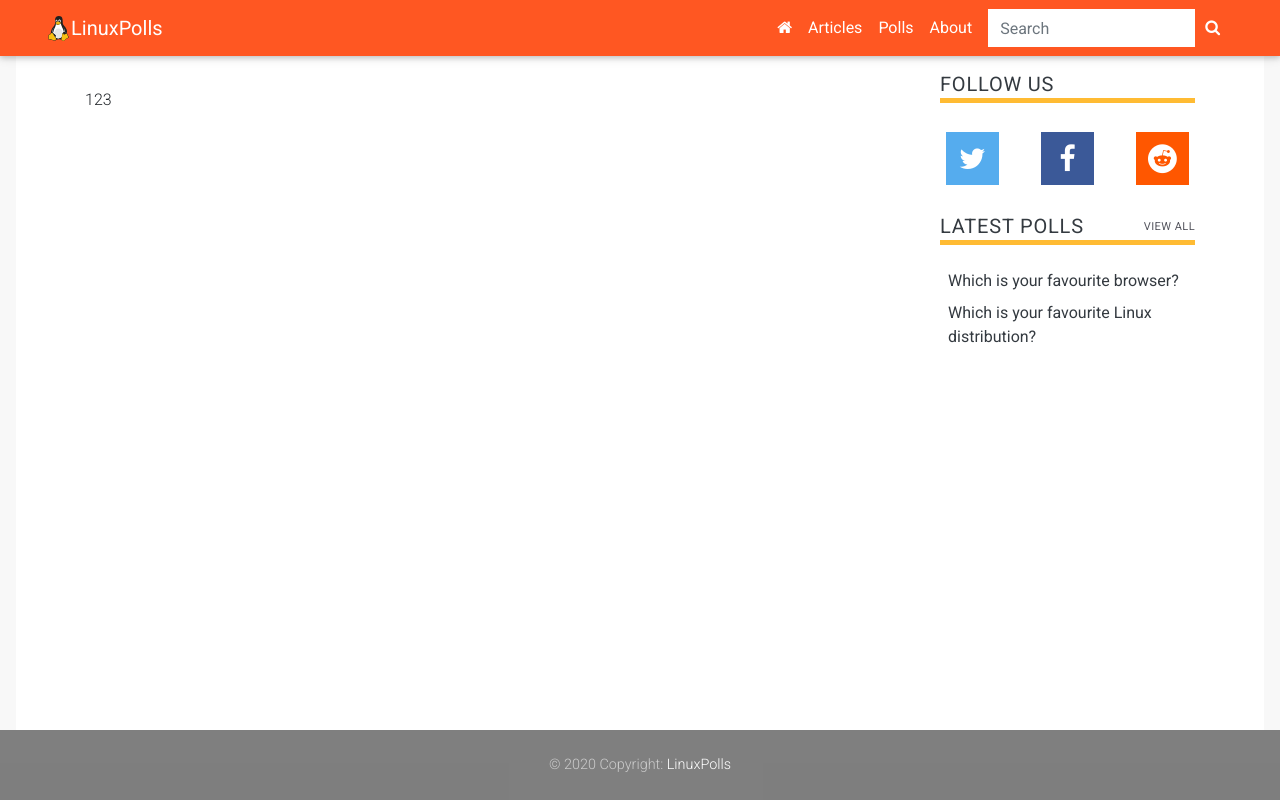
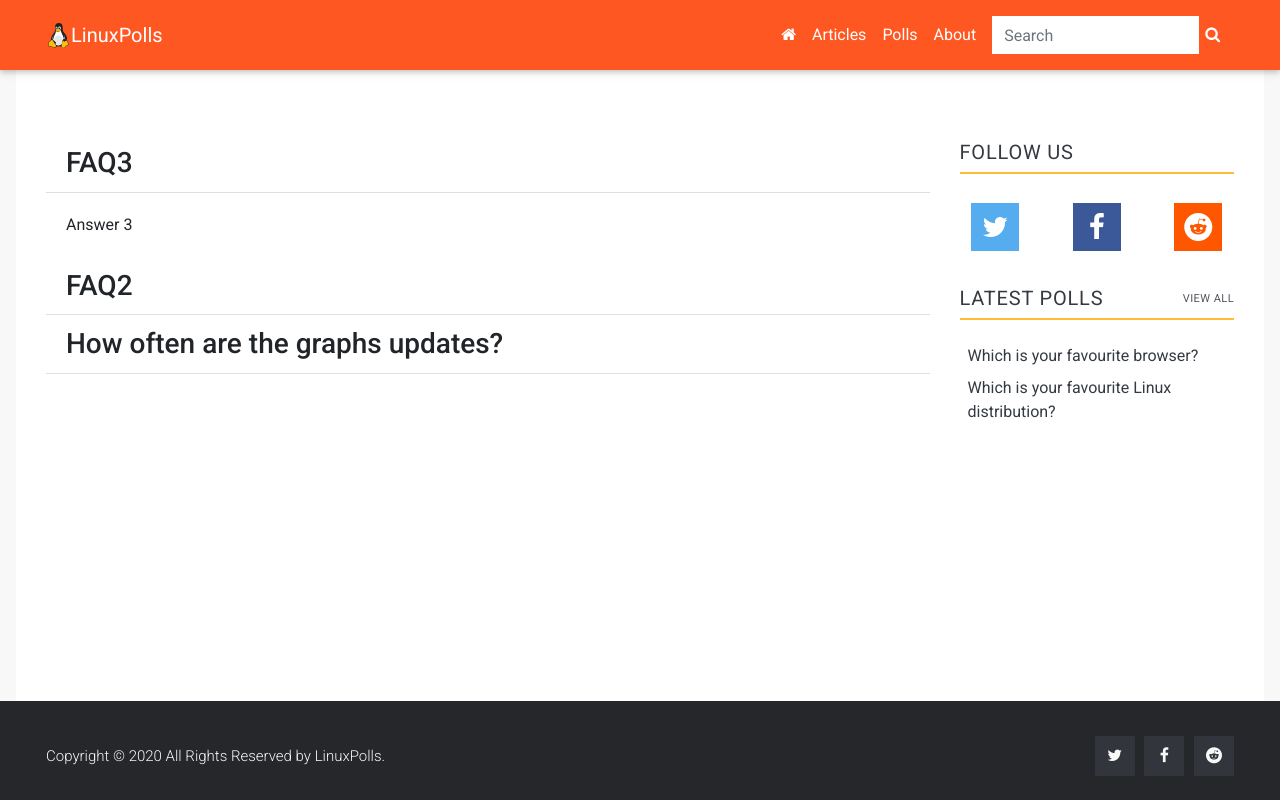
Before and after one commit to gantonayde/linuxpolls, a Django app: page /about/ in a window 1280 px wide. Run offline with Django 3.2, Linux system fonts and the light colour scheme; data comes from the database, SQL or seed files in the repository; both versions use the stored data as it was after the commit; some libraries are stand-ins or nearby versions.

Commit message:
Added About page
Added FAQ section to about page, made 'Polls on focus' disappear if all questions are answered

```diff
--- a/static/css/base.css
+++ b/static/css/base.css
@@ -1,5 +1,6 @@
 :root{
   --main-color: #fb3;
+  --grey-color: #f8f8f8;
 }
 
 * {
@@ -26,7 +27,7 @@ body {
 } */
 
 .side-background-color {
-  background-color: #f8f8f8;
+  background-color: var(--grey-color);
 }
 
 .card {
@@ -43,7 +44,14 @@ body {
   width: 100%;
   height: 100%;
   object-fit: cover;
+  transition: box-shadow 250ms ease-in;
 }
+
+.card-img-top:hover
+{
+  box-shadow: 0 6px 20px 0 rgba(0, 0, 0, 0.19), 0 8px 17px 0 rgba(0, 0, 0, 0.2);
+}
+
 
 .article-body{
   flex: 1 1 auto;
@@ -85,8 +93,11 @@ a.title-link:hover, .all-posts-url:hover{
 
 .title-wrap--line {
     /* border-bottom: 3px solid var(--gray); */
-    padding-top: 0px;
-    border-bottom: var(--main-color) solid 5px;
+    padding-top: 6px;
+    padding-bottom: 6px;
+    /* padding-left: 10px;
+    padding-right: 10px; */
+    border-bottom: 2px solid var(--main-color) ;
 }
 
 .all-posts-url {
@@ -214,32 +225,29 @@ hr.rounded {
 /* SOCIAL MEDIA SHARE BUTTONS */
 
 .social-share-button {
-  padding: 5px;
-  font-size: 20px;
+  font-size: 18px;
+  line-height: 40px;
   width: 40px;
-  line-height: inherit;
+  height: 40px;
   text-align: center;
-  text-decoration: none;
   margin: 5px 2px;
 }
 
 .social-follow-button {
-  padding: 5px;
-  font-size: 28.8px;
-  width: 53.3px;
-  line-height: inherit;
+  font-size: 28px;
+  line-height: 48px;
+  width: 48px;
+  height: 48px;
   text-align: center;
-  text-decoration: none;
   margin: 5px 2px;
 }
 
 .go2comments-button {
-  padding: 5px;
-  font-size: 20px;
-  line-height: inherit;
+  font-size: 18px;
+  line-height: 40px;
+  height: 40px;
   text-align: center;
-  text-decoration: none;
-  margin: 5px 2px;
+  margin: 5px 0px;
 }
 
 
@@ -248,16 +256,17 @@ hr.rounded {
     color: white;
 }
 
-.fa-facebook {
+.fa-facebook-bg {
   background: #3B5998;
   color: white;
 }
 
-.fa-twitter {
+.fa-twitter-bg {
   background: #55ACEE;
   color: white;
 }
-.fa-reddit {
+
+.fa-reddit-bg {
   background: #ff5700;
   color: white;
 }
@@ -267,7 +276,179 @@ hr.rounded {
   color: white;
 }
 
-.fa-instagram {
+.fa-instagram-bg {
   color: white;
   background: radial-gradient(circle at 33% 100%, #fed373 4%, #f15245 30%, #d92e7f 62%, #9b36b7 85%, #515ecf);
 }
+
+
+
+
+.site-footer
+{
+  background-color:#26272b;
+  padding:35px 0 20px;
+  font-size:15px;
+  line-height:24px;
+  color:var(--grey-color);
+}
+.site-footer hr
+{
+  border-top-color:#bbb;
+  opacity:0.5
+}
+.site-footer hr.small
+{
+  margin:20px 0
+}
+.site-footer h6
+{
+  color:#fff;
+  font-size:16px;
+  text-transform:uppercase;
+  margin-top:5px;
+  letter-spacing:2px
+}
+.site-footer a
+{
+  color: var(--grey-color);
+}
+.site-footer a:hover
+{
+  color:white;
+  text-decoration:none;
+}
+.footer-links
+{
+  padding-left:0;
+  list-style:none
+}
+.footer-links li
+{
+  display:block
+}
+.footer-links a
+{
+  color:var(--grey-color)
+}
+.footer-links a:active,.footer-links a:focus,.footer-links a:hover
+{
+  color: white;
+  text-decoration:none;
+}
+.footer-links.inline li
+{
+  display:inline-block
+}
+.site-footer .social-icons
+{
+  text-align:right
+}
+.site-footer .social-icons a
+{
+  width:40px;
+  height:40px;
+  line-height:40px;
+  margin-left:6px;
+  margin-right:0;
+  border-radius:100%;
+  background-color:#33353d
+}
+.copyright-text
+{
+  margin:0
+}
+@media (max-width:991px)
+{
+  .site-footer [class^=col-]
+  {
+    margin-bottom:30px
+  }
+}
+@media (max-width:767px)
+{
+  .site-footer
+  {
+    padding-bottom:0
+  }
+  .site-footer .copyright-text,.site-footer .social-icons
+  {
+    text-align:center
+  }
+}
+.social-icons
+{
+  padding-left:0;
+  margin-bottom:0;
+  list-style:none
+}
+.social-icons li
+{
+  display:inline-block;
+  margin-bottom:4px
+}
+.social-icons li.title
+{
+  margin-right:15px;
+  text-transform:uppercase;
+  color:#96a2b2;
+  font-weight:700;
+  font-size:13px
+}
+.social-icons a{
+  /* background-color:#eceeef;
+  color:#818a91; */
+  font-size:16px;
+  display:inline-block;
+  line-height:44px;
+  width:44px;
+  height:44px;
+  text-align:center;
+  margin-right:8px;
+  border-radius:100%;
+  -webkit-transition:all .2s linear;
+  -o-transition:all .2s linear;
+  transition:all .2s linear
+}
+.social-icons a:active,.social-icons a:focus,.social-icons a:hover
+{
+  color:#fff;
+  background-color:#29aafe
+}
+.social-icons.size-sm a
+{
+  line-height:34px;
+  height:34px;
+  width:34px;
+  font-size:14px
+}
+
+.social-icons .fa-facebook:hover, .social-icons .fa-twitter:hover, .social-icons .fa-reddit:hover {
+  opacity: 1.0;
+}
+
+.social-icons a.facebook:hover
+{
+  background-color:#3b5998
+}
+.social-icons a.twitter:hover
+{
+  background-color:#55ACEE;
+}
+.social-icons a.reddit:hover
+{
+  background-color:#ff5700;
+}
+.social-icons a.instagram:hover
+{
+  background: radial-gradient(circle at 33% 100%, #fed373 4%, #f15245 30%, #d92e7f 62%, #9b36b7 85%, #515ecf);
+}
+@media (max-width:767px)
+{
+  .social-icons li.title
+  {
+    display:block;
+    margin-right:0;
+    font-weight:600
+  }
+}
--- a/static/js/main.js
+++ b/static/js/main.js
@@ -26,17 +26,25 @@ $(".js-vote").click(create_vote);
 var create_vote_complete = function (res, status) {
     if (status == "success") {
         const idData = res.responseJSON.id_data;
+        const pltGraph = JSON.parse(res.responseJSON.plotly_plot);
         var questionId = idData[0].question_id;
-
-        //document.getElementById("form"+questionId).innerHTML = "Thanks for voting!";
+        var pltConfig = {responsive: true};
         display_message("Thank you for voting!", $("#js-vote-msg"+questionId));
         $("#form"+questionId).remove();
 
-
-        const pltGraph = JSON.parse(res.responseJSON.plotly_plot);
-        var config = {responsive: true};
-        Plotly.newPlot("plot-div"+questionId, pltGraph.data, pltGraph.layout, config );
-
+        if ($("#polls-on-focus").length > 0) {
+           // Plotly.newPlot("plot-car"+questionId, pltGraph.data, pltGraph.layout, config );
+            if ($("[id^=form]").length > 0){
+             //   setTimeout(function() { $("#heading"+questionId).remove(); }, 3500);
+                setTimeout(function() { $("#collapse"+questionId).remove(); }, 3500);
+            }
+            else {
+                setTimeout(function() { $("#polls-on-focus").remove(); }, 3500);
+            }
+        }
+        else {
+            Plotly.newPlot("plot-div"+questionId, pltGraph.data, pltGraph.layout, pltConfig );
+        }
     }
     else {
         const idData = res.responseJSON.id_data;
@@ -55,6 +63,7 @@ var display_danger_message = function (msg, elem) {
     var msg_div = $('<div class="alert alert-danger" role="alert"><h4 class="mb-0">' + msg + '</h4></div>');
     elem.append(msg_div).fadeIn('slow').animate({ opacity: 1.0 }, 3000).fadeOut('slow', function () { msg_div.remove(); });
 };
+
 
 function getCookie(name) {
     var cookieValue = null;
--- a/templates/about.html
+++ b/templates/about.html
@@ -2,20 +2,16 @@
 
 {% block content %}
 
-<!-- Articles container -->
-<div class="container">
-    <div class="row">
-      <div class="col-md-9 mt-3 left">
-        123
+
+    <div class="row mt-5">
+      <div class="col-md-9 left">
+        {% include 'widgets/faq.html' %}
       </div>
 
       <div class="col-md-3 float-right">
-        {% block sidebar %}
         {% include 'widgets/sidebar.html' %}
-        {% endblock sidebar %}
       </div>
     </div>
-</div>
-<!-- /Articles container -->
+
 
 {% endblock content %}
--- a/templates/articles/index.html
+++ b/templates/articles/index.html
@@ -4,7 +4,7 @@
 
 <!-- Articles container -->
 <!-- <div class="container"> -->
-    <div class="row mt-3">
+    <div class="row mt-5">
       <div class="col-md-9 left">
         {% include 'articles/list.html' %}
       </div>
--- a/templates/base.html
+++ b/templates/base.html
@@ -24,7 +24,7 @@
             {% include 'widgets/navbar.html' %}
 
             <div class="row m-0 flex-grow-1" >
-                <div class="container-page py-3" style="background-color: white;">
+                <div class="container-page pt-3 pb-4 bg-white">
                     {% block content_header %}
                     <!-- Content Header goes here -->
                     {% endblock content_header %}
--- a/templates/widgets/carousel.html
+++ b/templates/widgets/carousel.html
@@ -20,7 +20,7 @@
                         <div class="col-md" >
                           <div class="card my-3  px-5">
                             <div class="card-body">
-                              <h2 class="card-title text-center">{{question.question_text}}</h2>
+                              <h2 class="card-title text-center title-wrap--line">{{question.question_text}}</h2>
                               <div id="plot-car{{question.id}}">
                                 <script>
                                   const plotlyGraphCar{{ question.id }} = {{ plot.figure | safe }};
--- /dev/null
+++ b/templates/widgets/faq.html
@@ -0,0 +1,28 @@
+
+{% for faq in faqs %}
+
+<div class="card" id="card-faq{{faq.id}}">
+    <div class="card-header bg-white" id="heading{{faq.id}}">
+        <div class="title-wrap mb-0">
+            <h3 class="mb-0 font-weight-slightly-bold">
+                <div style="cursor: pointer;" data-toggle="collapse" data-target="#clp-faq{{faq.id}}"
+                    aria-expanded="true" aria-controls="clp-faq{{faq.id}}">
+                    {{ faq.title }}
+                </div>
+            </h3>
+        </div>
+    </div>
+    {% if forloop.counter == 1 %}
+        <div id="clp-faq{{faq.id}}" class="collapse show js-accordion-collapse" style="width: 100%;"
+            aria-labelledby="h-faq{{faq.id}}">
+    {% else %}
+        <div id="clp-faq{{faq.id}}" class="collapse js-accordion-collapse" style="width: 100%;"
+        aria-labelledby="h-faq{{faq.id}}">
+    {% endif %}
+        <div class="card-body">
+            {{ faq.body | safe }}
+        </div>
+    </div>
+</div>
+
+{% endfor %}
--- a/templates/widgets/follow_us_buttons.html
+++ b/templates/widgets/follow_us_buttons.html
@@ -4,17 +4,16 @@
             <h5 class="section-title">Follow us</h5>
         </div>
         <div class="row justify-content-md-center">
-            <div class="col-auto m-auto">
-                <a href="https://twitter.com/LinuxPolls" class="fa fa-twitter social-follow-button" target="_blank" title="Follow us on Twitter"></a>
+            <div class="col-auto p-0 m-auto">
+                <a href="https://twitter.com/LinuxPolls" class="fa fa-twitter fa-twitter-bg social-follow-button" target="_blank" title="Follow us on Twitter"></a>
 
             </div>
-            <div class="col-auto m-auto">
-                <a href="https://www.facebook.com/linuxpolls" class="fa fa-facebook social-follow-button" target="_blank" title="Follow us on Facebook"></a>
+            <div class="col-auto p-0 m-auto">
+                <a href="https://www.facebook.com/linuxpolls" class="fa fa-facebook fa-facebook-bg social-follow-button" target="_blank" title="Follow us on Facebook"></a>
 
             </div>
-            <div class="col-auto m-auto">
-                <a href="https://reddit.com/r/linuxpolls" class="fa fa-reddit social-follow-button" target="_blank" title="Follow us on Reddit"></a>
-
+            <div class="col-auto p-0 m-auto">
+                <a href="https://reddit.com/r/linuxpolls" class="fa fa-reddit fa-reddit-bg social-follow-button" target="_blank" title="Join us on Reddit"></a>
             </div>
         </div>
 
--- a/templates/widgets/footer.html
+++ b/templates/widgets/footer.html
@@ -1,11 +1,50 @@
-        <!-- Footer -->
-        <footer class="page-footer font-small grey">
 
-            <!-- Copyright -->
-            <div class="footer-copyright text-center pt-4 pb-4">© 2020 Copyright:
-            <a href="{% url 'home' %}"> LinuxPolls</a>
+
+              <!-- Site footer -->
+    <footer class="site-footer ">
+        <!-- <div class="container-page">
+          <div class="row">
+
+            <div class="col-xs-6 col-md-3">
+                <h3>LinuxPolls</h3>
             </div>
-            <!-- Copyright -->
 
-        </footer>
-        <!-- Footer -->
+            <div class="col-sm-12 col-md-6">
+              <h6>About</h6>
+              <p class="text-justify">About Placeholder.</p>
+            </div>
+
+
+
+            <div class="col-xs-6 col-md-3">
+              <h6>Quick Links</h6>
+              <ul class="footer-links">
+                <li><a href="http://scanfcode.com/about/">About Us</a></li>
+                <li><a href="http://scanfcode.com/contact/">Contact Us</a></li>
+                <li><a href="http://scanfcode.com/contribute-at-scanfcode/">Contribute</a></li>
+                <li><a href="http://scanfcode.com/privacy-policy/">Privacy Policy</a></li>
+                <li><a href="http://scanfcode.com/sitemap/">Sitemap</a></li>
+              </ul>
+            </div>
+          </div>
+          <hr>
+        </div> -->
+
+        <div class="container-page">
+          <div class="row">
+            <div class="col-md-8 col-sm-6 col-xs-12" style="line-height: 40px;">
+              <p class="copyright-text">Copyright &copy; 2020 All Rights Reserved by
+                <a href="{% url 'home' %}"> LinuxPolls</a>.
+              </p>
+            </div>
+
+            <div class="col-md-4 col-sm-6 col-xs-12">
+              <ul class="social-icons">
+                <li><a class="twitter" href="https://twitter.com/LinuxPolls" target="_blank" title="Follow us on Twitter"><i class="fa fa-twitter"></i></a></li>
+                <li><a class="facebook" href="https://www.facebook.com/linuxpolls" target="_blank" title="Follow us on Facebook"><i class="fa fa-facebook"></i></a></li>
+                <li><a class="reddit" href="https://reddit.com/r/linuxpolls" target="_blank" title="Join us on Reddit"><i class="fa fa-reddit"></i></a></li>
+              </ul>
+            </div>
+          </div>
+        </div>
+  </footer>
--- a/templates/widgets/navbar.html
+++ b/templates/widgets/navbar.html
@@ -12,20 +12,20 @@
                 </button>
                 <div class="collapse navbar-collapse" id="navbarResponsive">
                     <ul class="navbar-nav ml-auto">
-                        <li class="nav-item">
+                        <li class="nav-item my-auto">
                             <a class="nav-link" href="{% url 'home' %}"><i class="fa fa-home"></i></a>
                         </li>
-                        <li class="nav-item">
+                        <li class="nav-item my-auto">
                             <a class="nav-link font-weight-normal" href="{% url 'articles_list' %}">Articles</a>
                         </li>
-                        <li class="nav-item">
+                        <li class="nav-item my-auto">
                             <a class="nav-link font-weight-normal" href="{% url 'polls:index' %}">Polls</a>
                         </li>
-                        <li class="nav-item">
+                        <li class="nav-item my-auto">
                             <a class="nav-link font-weight-normal" href="{% url 'about' %}">About</a>
                         </li>
-                        <form class="form-inline my-2 mx-2 my-lg-0" method="get" action="{% url 'search' %}">
-                            <input class="form-control mr-sm-1 box-search" name="s" type="search" placeholder="Search" aria-label="Search" >
+                        <form class="form-inline my-2 mx-2" method="get" action="{% url 'search' %}">
+                            <input class="form-control box-search" name="s" type="search" placeholder="Search" aria-label="Search" >
                             <button class="btn-search " type="submit">
                                   <i class="fa fa-search" ></i>
                             </button>
--- a/templates/widgets/social_share_buttons.html
+++ b/templates/widgets/social_share_buttons.html
@@ -1,3 +1,3 @@
-<a href="https://twitter.com/intent/tweet?url={{request.build_absolute_uri}}&text={{post.title|truncatechars:15|urlencode}}&via=LinuxPolls" class="fa fa-twitter social-share-button" target="_blank" title="Share on Twitter"></a>
-<a href="https://www.facebook.com/sharer.php?u={{ request.build_absolute_uri }}" class="fa fa-facebook social-share-button" target="_blank" title="Share on Facebook"></a>
-<a href="https://reddit.com/submit?url={{request.build_absolute_uri}}&title={{post.title|truncatechars:15|urlencode}}" class="fa fa-reddit social-share-button" target="_blank" title="Share on Reddit"></a>
+<a href="https://twitter.com/intent/tweet?url={{request.build_absolute_uri}}&text={{post.title|truncatechars:15|urlencode}}&via=LinuxPolls" class="fa fa-twitter fa-twitter-bg social-share-button ml-0" target="_blank" title="Share on Twitter"></a>
+<a href="https://www.facebook.com/sharer.php?u={{ request.build_absolute_uri }}" class="fa fa-facebook fa-facebook-bg social-share-button" target="_blank" title="Share on Facebook"></a>
+<a href="https://reddit.com/submit?url={{request.build_absolute_uri}}&title={{post.title|truncatechars:15|urlencode}}" class="fa fa-reddit fa-reddit-bg social-share-button" target="_blank" title="Share on Reddit"></a>
```
Also changed, not shown: db.sqlite3.
